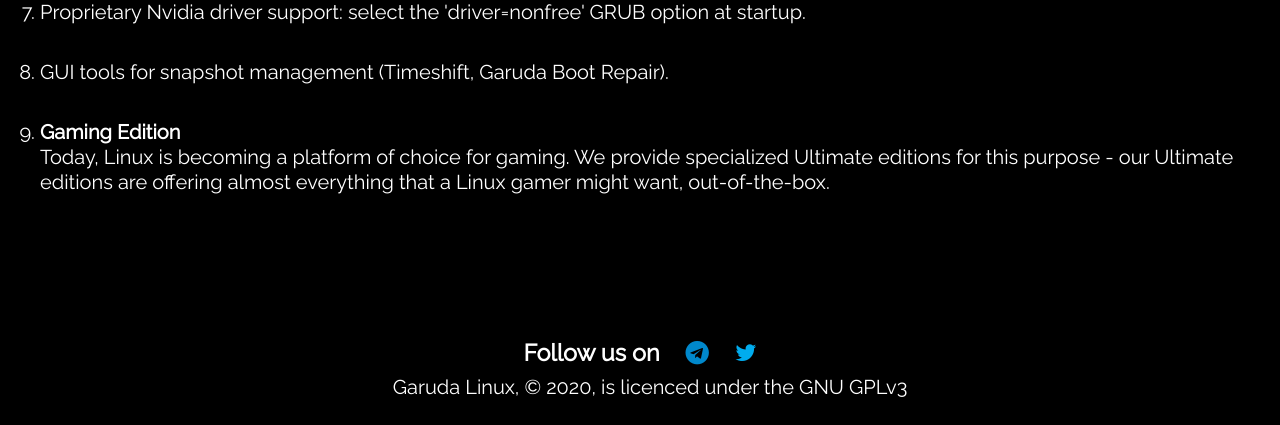
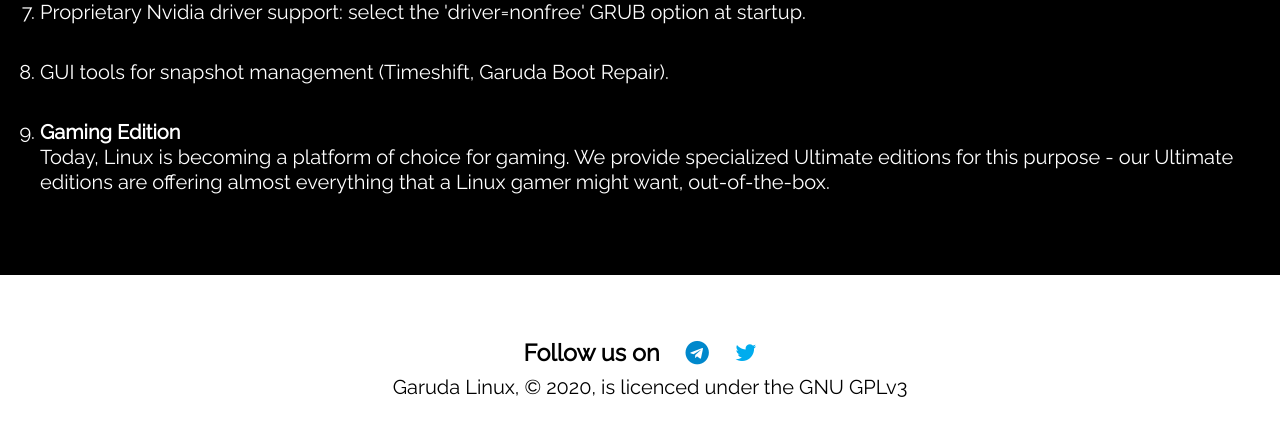
Before and after one commit to sumantv26/ngargg, a PHP site: page / in a window 1280 px wide. Shown: the part 2514-2939 px from the top of the page. Run offline with PHP 8.4, Linux system fonts and the light colour scheme.

Commit message:
Update style.css

```diff
--- a/layout/styles/style.css
+++ b/layout/styles/style.css
@@ -112,15 +112,18 @@ html,body{
 
 .footer{
     /* border-top: 0.5px solid rgba(180,180,180,0.8); */
+    color: black;
+    background-color: white;
+    /* width: ; */
     padding-top: 3rem;
     margin-top: 4rem;
-    margin-bottom: 1rem;
+    padding-bottom: 1rem;
     text-align: center;
 }
 
 .footer a{
     padding-left: 1rem;
-    color: white;
+    color: black;
     text-decoration: none;
 }
 
```
